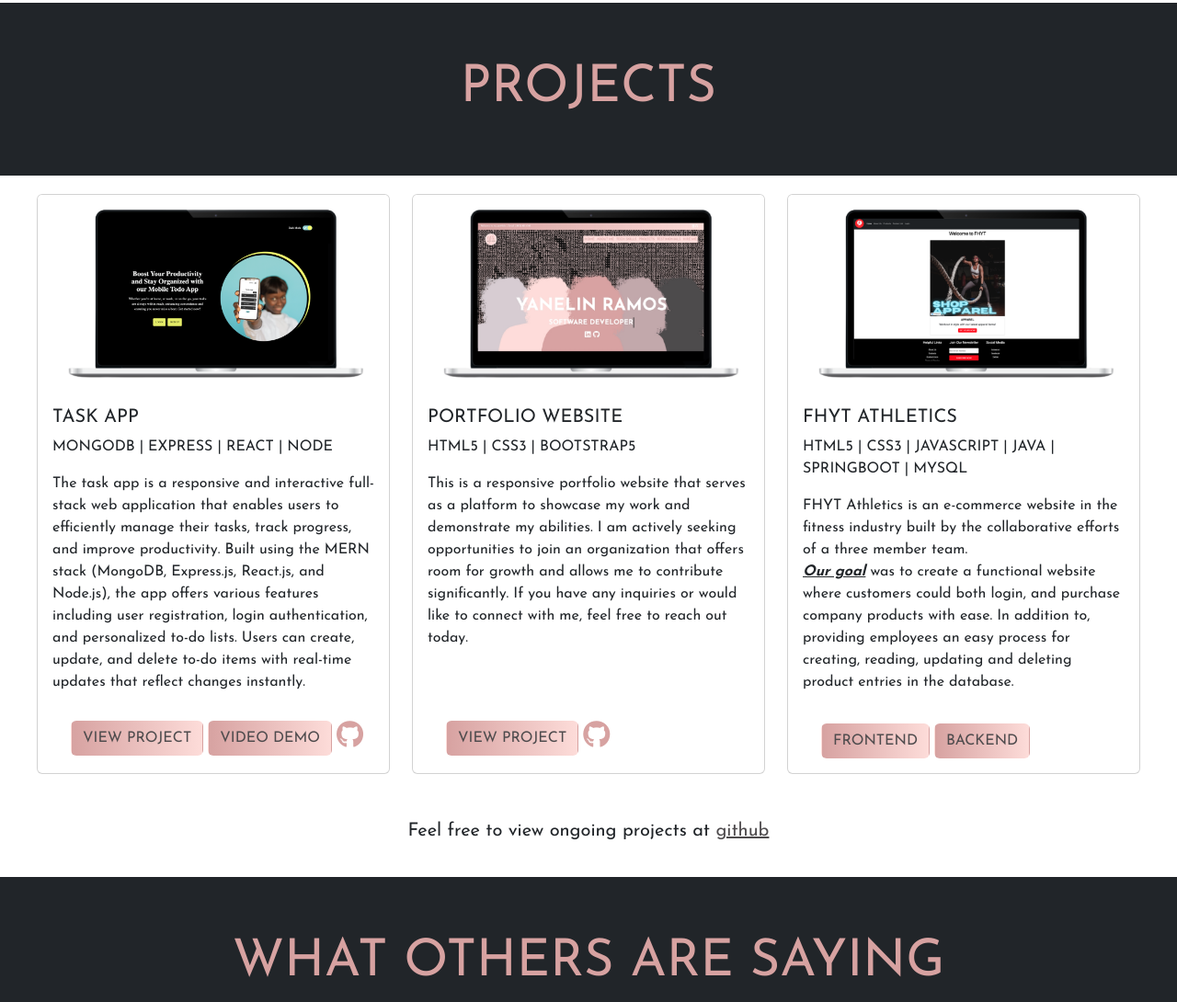
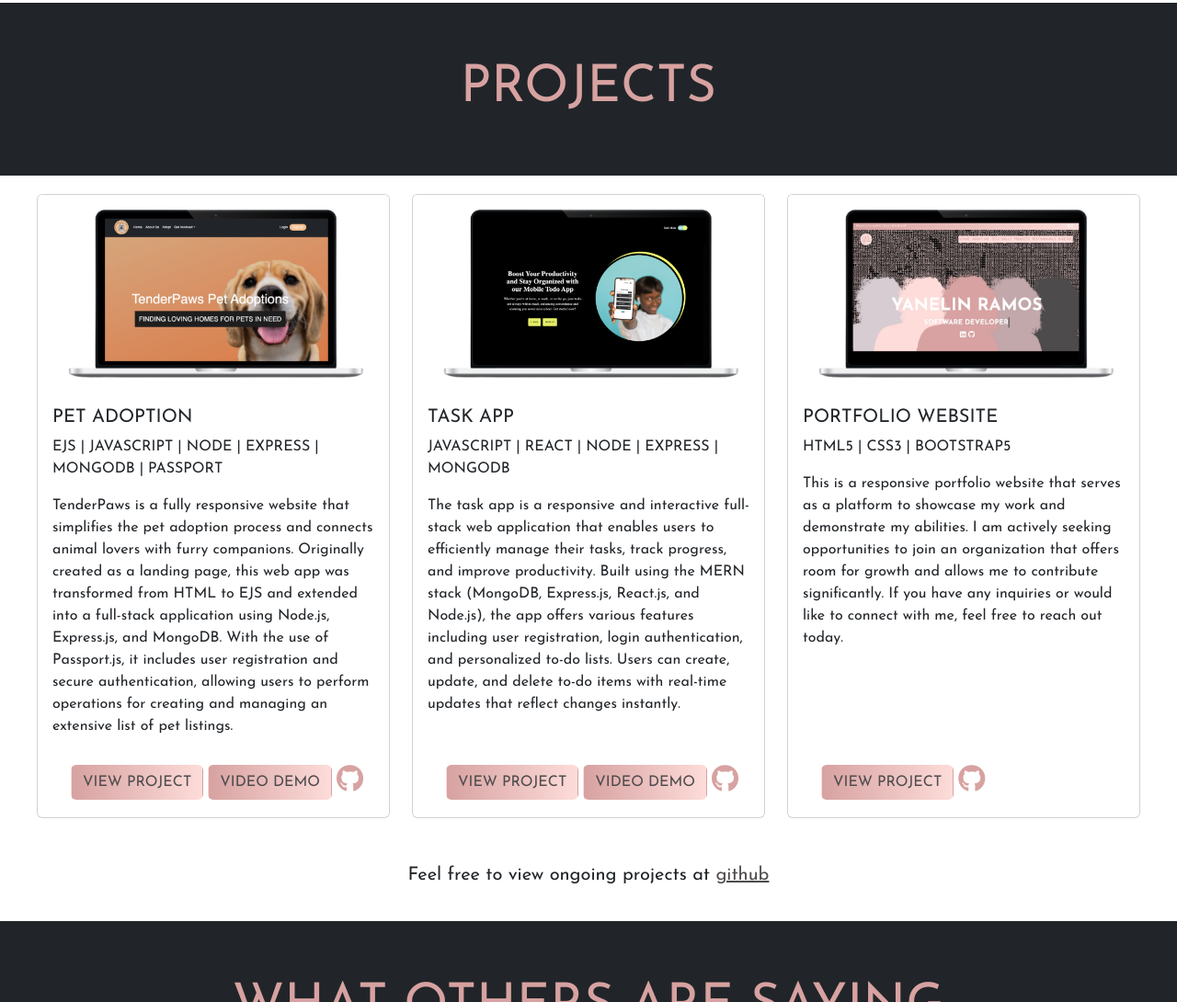
Before and after one commit to ramosy1/portfolio, a plain HTML site: page index.html in a window 1280 px wide. Shown: the part 1927-3017 px from the top of the page at 92% size. Drawn offline with nearby package versions, Linux system fonts and the light colour scheme.

Commit message:
pet adoption project added

```diff
--- a/index.html
+++ b/index.html
@@ -147,10 +147,25 @@
           <div class="row gy-3">
             <div class="col-md-4">
               <div class="card h-100 ">
+                <a href="https://tenderpaws.onrender.com" target="blank"><img src="./images/tenderpaws_web_mockup.png" class="card-img-top" alt="TenderPaw's Pet Adoption"></a>
+                <div class="card-body d-flex flex-column">
+                  <h5 class="card-title text-uppercase">Pet Adoption</h5>
+                  <p class="card-text text-uppercase">EJS | JavaScript | Node | Express | MongoDB | Passport</p>
+                  <p>TenderPaws is a fully responsive website that simplifies the pet adoption process and connects animal lovers with furry companions. Originally created as a landing page, this web app was transformed from HTML to EJS and extended into a full-stack application using Node.js, Express.js, and MongoDB. With the use of Passport.js, it includes user registration and secure authentication, allowing users to perform operations for creating and managing an extensive list of pet listings.</p>
+                  <div class="d-grid d-flex justify-content-start gap-2 d-md-block mt-auto">
+                    <a href="https://tenderpaws.onrender.com" target="blank" class="btn text-uppercase">View project</a>
+                    <a href="https://www.loom.com/share/TenderPaws-Pet-Adoptions-13-September-2023-39950e7e2bf240ccaf10246c8e47e312?sid=1647859e-1913-4a6e-a7aa-a4aa7ed8b791" target="blank" class="btn text-uppercase" >Video DEMO</a>
+                    <a href="https://github.com/ramosy1/TenderPaws" target="blank" class="card-git"><i class="fa-brands fa-github"></i></a>
+                  </div>
+                </div>
+              </div>
+            </div>
+            <div class="col-md-4">
+              <div class="card h-100 ">
                 <a href="https://mern-task-app-sxyd.onrender.com" target="blank"><img src="./images/Mern-task-app.png" class="card-img-top" alt="Todo App"></a>
                 <div class="card-body d-flex flex-column">
                   <h5 class="card-title text-uppercase">Task App</h5>
-                  <p class="card-text text-uppercase">MongoDB | Express | React | Node </p>
+                  <p class="card-text text-uppercase">JavaScript | React | Node | Express | MongoDB</p>
                   <p>The task app is a responsive and interactive full-stack web application that enables users to efficiently manage their tasks, track progress, and improve productivity. Built using the MERN stack (MongoDB, Express.js, React.js, and Node.js), the app offers various features including user registration, login authentication, and personalized to-do lists. Users can create, update, and delete to-do items with real-time updates that reflect changes instantly.</p>
                   <div class="d-grid d-flex justify-content-start gap-2 d-md-block mt-auto">
                     <a href="https://mern-task-app-sxyd.onrender.com" target="blank" class="btn text-uppercase">View project</a>
@@ -174,7 +189,7 @@
               </div>
             </div>
           </div>
-          <div class="col-md-4">
+          <!-- <div class="col-md-4">
             <div class="card h-100 ">
               <img src="./images/FHYT mockup.png" class="card-img-top" alt="FHYT Athletics">
               <div class="card-body d-flex flex-column">
@@ -184,11 +199,11 @@
                 <div class="d-grid d-flex justify-content-start gap-2 d-md-block mt-auto">
                   <a href="https://github.com/TZ-codes/Final_Project" target="blank" class="btn text-uppercase" >Frontend</a>
                   <a href="https://github.com/TZ-codes/Project-Back-End" target="blank" class="btn text-uppercase" >Backend</a>
-                  <!-- <a href="#" class="btn text-uppercase" >Video Demo Coming Soon</a> -->
+                  <a href="#" class="btn text-uppercase" >Video Demo Coming Soon</a>
                 </div>
               </div>
             </div>
-          </div>
+          </div>   -->
           <!-- <div class="col-md-4">
             <div class="card h-100 ">
               <a href="https://ramosy1.github.io/random_quote_generator/"><img src="./images/random quote generator mockup.png" class="card-img-top" alt="Random Quote Generator"></a>
```
Also changed, not shown: images/tenderpaws_web_mockup.png (added).
